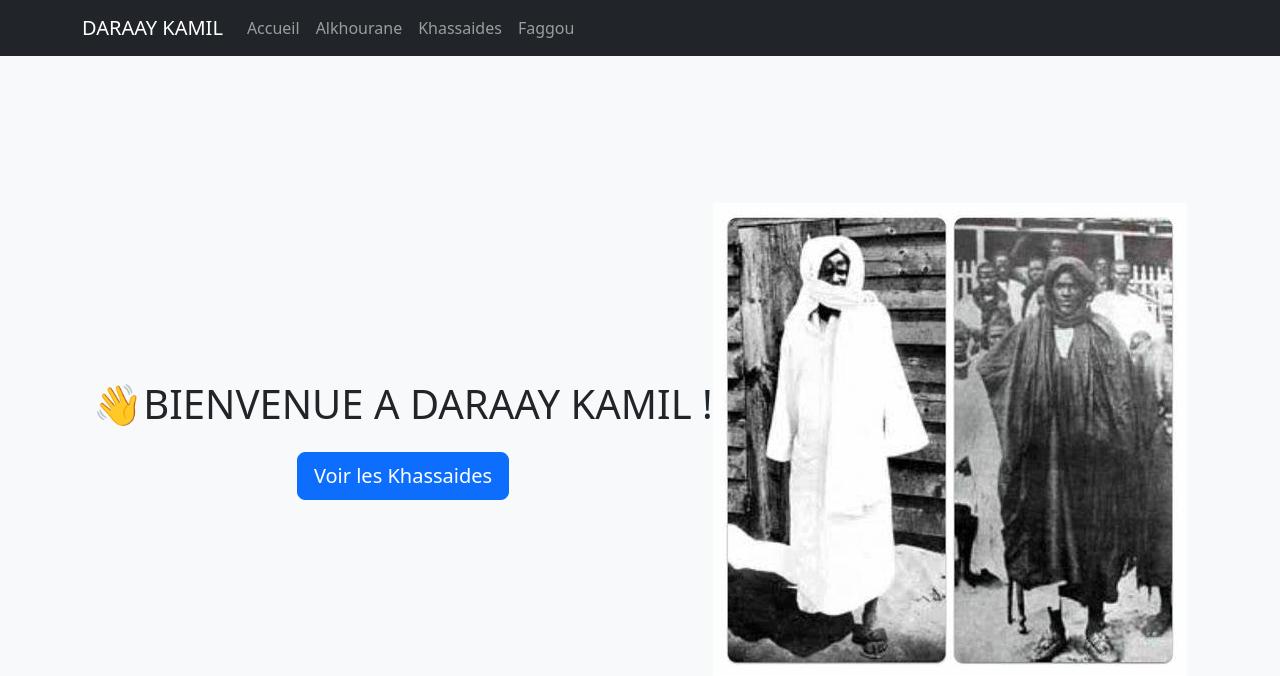
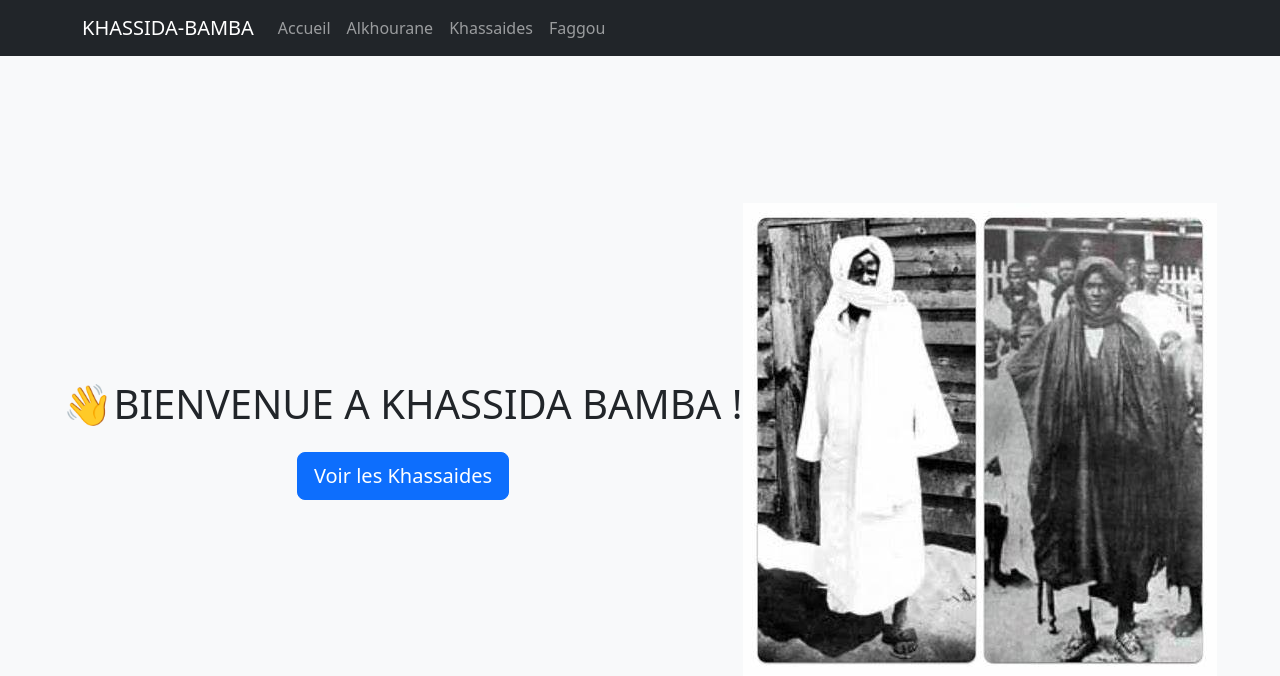
Before and after one commit to abdoulayendaye1/vente-app, a PHP site: page /composants/accueil/vue.php in a window 1280 px wide. Shown: the top 676 px of the page. Run offline with PHP 8.4, Linux system fonts and the light colour scheme.

Commit message:
Ajout de la fonctionnalité X / Correction de Y

```diff
--- a/composants/accueil/vue.php
+++ b/composants/accueil/vue.php
@@ -16,7 +16,7 @@
 <!-- Contenu principal centré -->
 <main class="flex-fill d-flex align-items-center justify-content-center">
     <div class="text-center">
-        <h1 class="mb-4">👋BIENVENUE A DARAAY KAMIL !</h1>
+        <h1 class="mb-4">👋BIENVENUE A KHASSIDA BAMBA !</h1>
         <a href="?page=produits" class="btn btn-primary btn-lg">Voir les Khassaides</a>
     </div>
 
--- a/includes/menu.php
+++ b/includes/menu.php
@@ -1,7 +1,7 @@
 <!-- includes/menu.php -->
 <nav class="navbar navbar-expand-lg navbar-dark bg-dark mb-4">
     <div class="container">
-        <a class="navbar-brand" href="?page=accueil">DARAAY KAMIL</a>
+        <a class="navbar-brand" href="?page=accueil">KHASSIDA-BAMBA</a>
         <button class="navbar-toggler" type="button" data-bs-toggle="collapse" data-bs-target="#navbarNav"
                 aria-controls="navbarNav" aria-expanded="false" aria-label="Toggle navigation">
             <span class="navbar-toggler-icon"></span>
```
